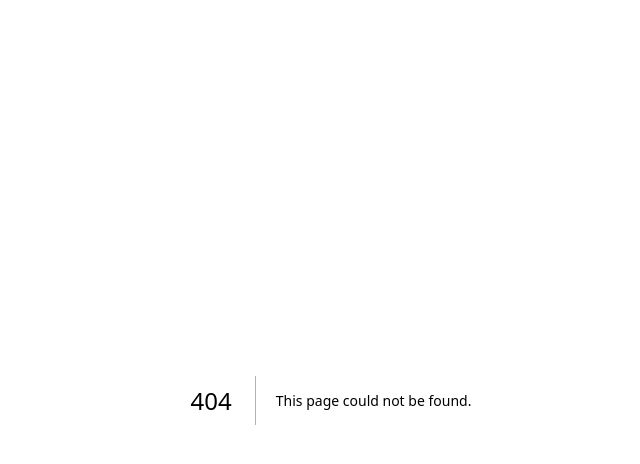
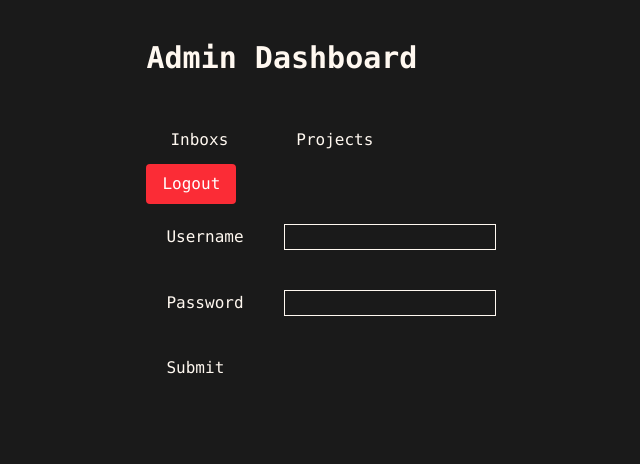
Before and after one commit to Pjizen0143/RSU-Portfolio, a Next.js app in the folder frontend/: page /admin/login in a window 1280 px wide. Before the commit this address had no page. Shown: the top 464 px of the page, without its empty margins (309-949 px from the left). Built offline with nearby package versions, Linux system fonts and the light colour scheme; no server answers; sample sign-in values are in the browser's storage.

Commit message:
feat: add login form

```diff
--- /dev/null
+++ b/frontend/app/admin/login/page.tsx
@@ -0,0 +1,5 @@
+import AdminLoginForm from "@/components/ui/sections/AdminLoginForm";
+
+export default function LoginPage() {
+    return <AdminLoginForm />;
+}
--- /dev/null
+++ b/frontend/components/ui/sections/AdminLoginForm.tsx
@@ -0,0 +1,55 @@
+"use client";
+
+import { FormEvent, useState } from "react";
+import { useRouter } from "next/navigation";
+import { loginAdmin } from "@/hooks/useLogin";
+
+export default function AdminLoginForm() {
+    const router = useRouter();
+    const [username, setUsername] = useState("");
+    const [password, setPassword] = useState("");
+    const [error, setError] = useState<string | null>(null);
+    const [success, setSuccess] = useState(false);
+
+    async function handleSubmit(event: FormEvent<HTMLFormElement>) {
+        event.preventDefault();
+        setError(null);
+        setSuccess(false);
+
+        try {
+            await loginAdmin(username, password);
+            setSuccess(true);
+            router.push("/admin/dashboard");
+        } catch (err) {
+            setError(err instanceof Error ? err.message : "Login failed.");
+        }
+    }
+
+    return (
+        <form onSubmit={handleSubmit}>
+            <div>
+                <label className="m-5" htmlFor="username">Username</label>
+                <input className="m-5 border"
+                    id="username"
+                    name="username"
+                    type="text"
+                    value={username}
+                    onChange={(event) => setUsername(event.target.value)}
+                />
+            </div>
+            <div>
+                <label className="m-5" htmlFor="password">Password</label>
+                <input className="m-5 border"
+                    id="password"
+                    name="password"
+                    type="password"
+                    value={password}
+                    onChange={(event) => setPassword(event.target.value)}
+                />
+            </div>
+            <button className="m-5" type="submit">Submit</button>
+            {error && <p style={{ color: "red" }}>{error}</p>}
+            {success && <p>Login successful.</p>}
+        </form>
+    );
+}
```
